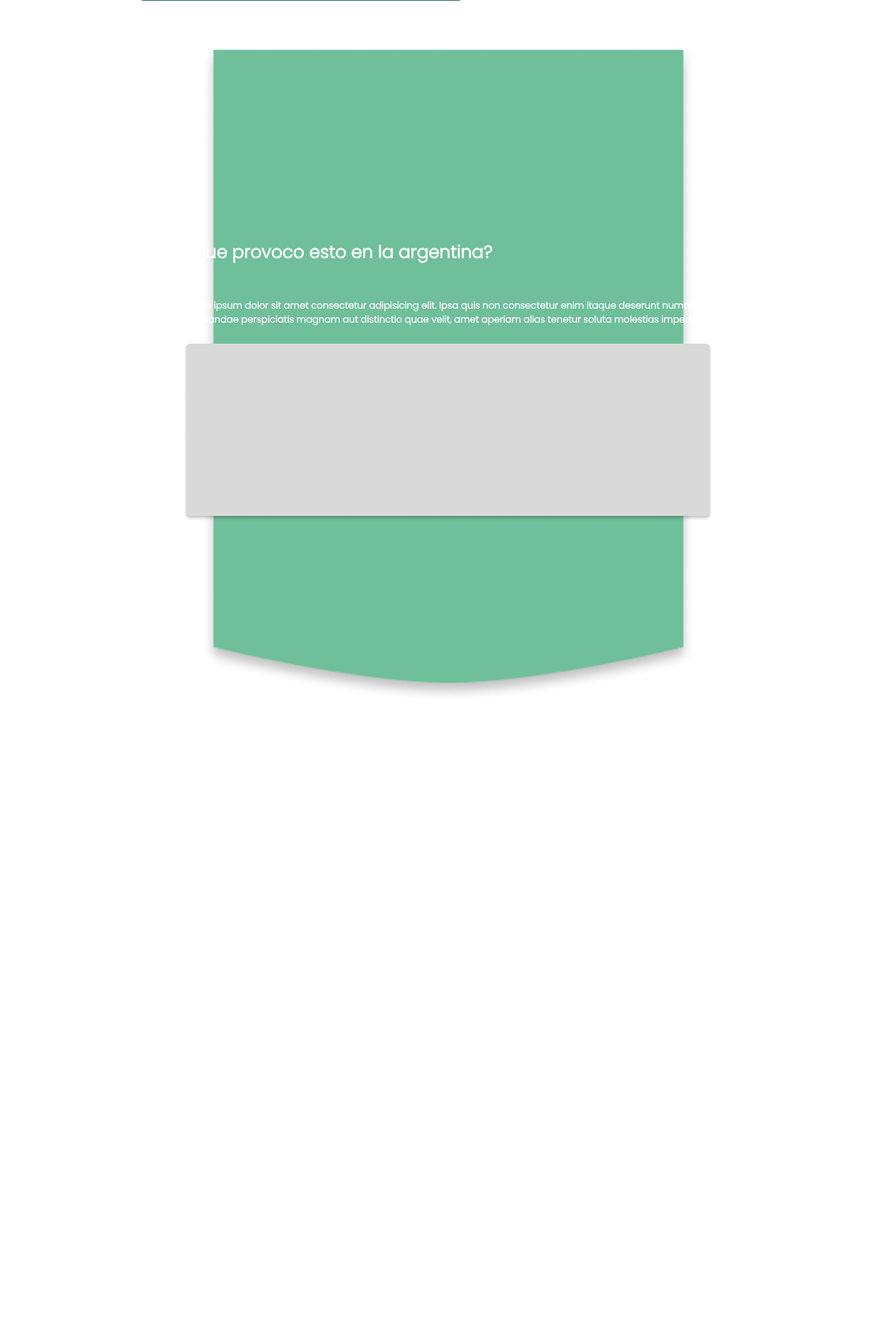
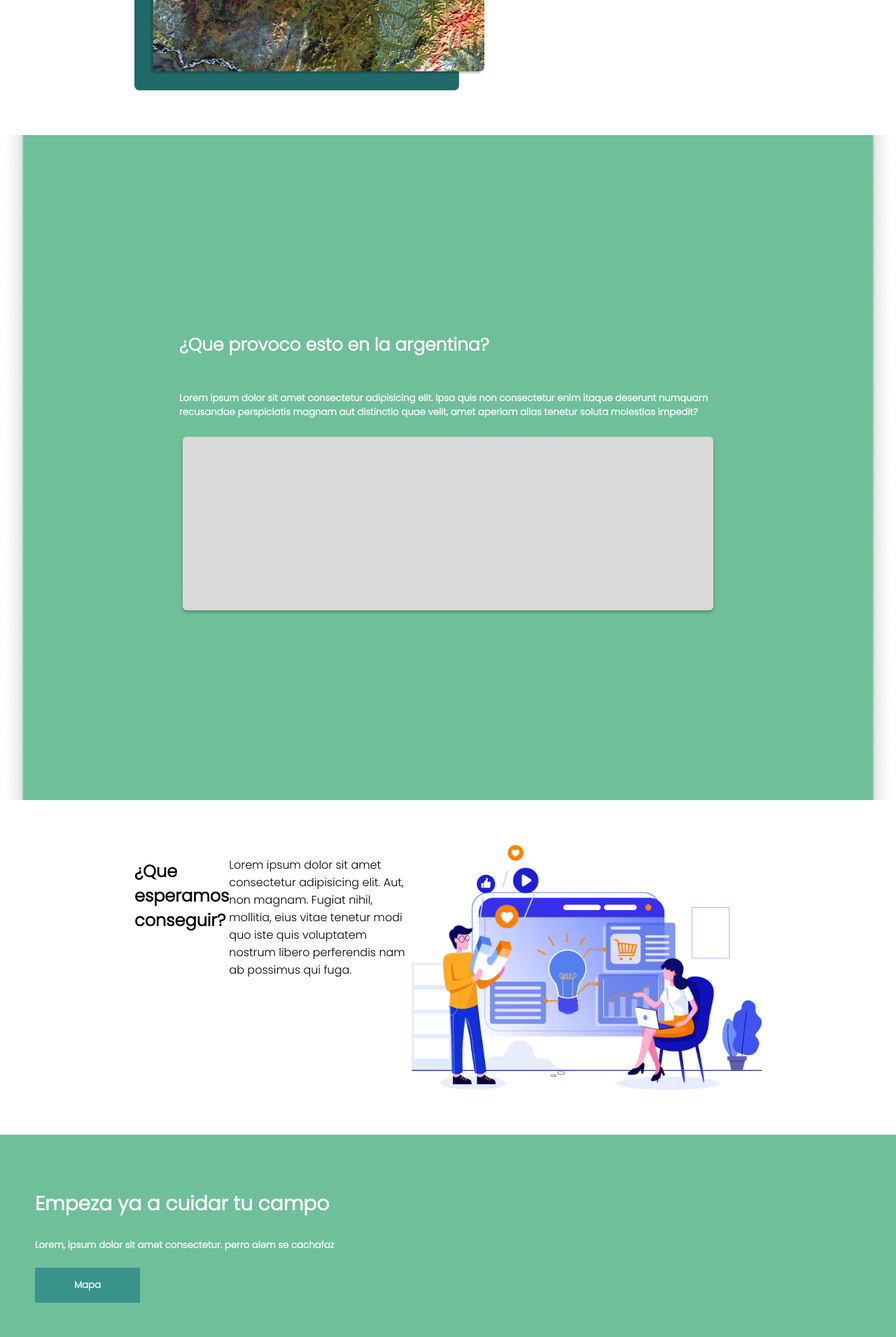
Before and after one commit to FrancoSandri/Proyecto, a PHP site: page / in a window 1280 px wide. Shown: the part 3355-5265 px from the top of the page at 70% size. Before the commit the page ends 4348 px from the top, so only its background shows below. Run offline with PHP 8.4, Linux system fonts and the light colour scheme; some libraries are stand-ins or nearby versions.

Commit message:
feat(home)

```diff
--- a/Front-End/Style/HomeStyle.css
+++ b/Front-End/Style/HomeStyle.css
@@ -1,5 +1,6 @@
 @charset "utf-8";
 @import url('https://fonts.googleapis.com/css2?family=Poppins:wght@200;300&display=swap');
+body{margin: 0;}
 /*Barra Menu*/
 .header {
     display: flex;
@@ -132,15 +133,15 @@
   /*Estilo Base*/
 /*Prefabs Mobile*/
 *{font-family: "poppins";}
-h1
+h1 /*Background titles*/
 {
   color: #fff;
 }
-h5
+h5 /*White text*/
 {
   color: #fff;
 }
-p
+p /*Black texy*/
 {
 
 }
@@ -149,7 +150,18 @@ h3 /*White Titles*/
   color: #fff;
   font-size: 25px;
 }
+button /*Button design*/
+{
+  background-color: #389389;
+  color: #fff;
 
+  width: 150px;
+  height: 50px;
+
+  border: 0;
+
+  font-weight: 800;
+}
 /*Textbox Prefab Mobile*/
 .Text-box
 {
@@ -164,6 +176,10 @@ h3 /*White Titles*/
 {
   width: 300px;
 }
+
+
+/*Finish prefab Mobile*/
+
 
 /*Back Ground mobile*/
 
@@ -191,20 +207,6 @@ h3 /*White Titles*/
 
   font-size: 15px;
   font-weight: 550;
-}
-
-/*Button Mobile*/
-.BackGround button
-{
-  background-color: #389389;
-  color: #fff;
-
-  width: 150px;
-  height: 50px;
-
-  border: 0;
-
-  font-weight: 800;
 }
 
 /*Que es satolution mobile*/
@@ -281,7 +283,7 @@ h3 /*White Titles*/
 
   background-image: url(../Fotos/Home-Bacground-Cruver-Mobiñe.png);
   background-repeat: no-repeat;
-  background-size: contain;
+  background-size: cover;
   background-position: center;
 
   padding: 20%;
@@ -289,6 +291,19 @@ h3 /*White Titles*/
 .Que-argentina-img img
 {
   width: 100%;
+}
+/*Empeza ya Mobile*/
+.Empeza-ya
+{
+  background-color: #6EBF9A;
+  flex-direction: column;
+
+  text-align: left;
+  padding: 50px;
+}
+.Empeza-ya h3
+{
+  font-size: 28px;
 }
 @media (min-width: 720px)
 {
--- a/Front-End/index.html
+++ b/Front-End/index.html
@@ -70,7 +70,7 @@
                 <h5>Lorem, ipsum dolor sit amet consectetur adipisicing elit. Rerum harum id eos? Rerum ex, minus quasi quisqu ercitationem et illo dolore.</h5>
             </div>
         </div>
-        <div class="Text-box" id="Prevenir">
+        <div class="Text-box" id="Aqua">
             <div class="Text-titles">
                 <h3>Porque es importante preveenir</h3>
                 <h5>Lorem ipsum dolor sit amet consectetur adipisicing elit. Sed reiciendis deleniti quasi aperiam maxime labore maiores beatae quidem fugiat, vitae itaque! Itaque nam vel odit perferendis amet doloribus deserunt veniam.</h5>
@@ -93,5 +93,22 @@
                 <img src="Fotos/Rectangle 167.png">
             </div>
         </div>
+        <div class="Text-box">
+            <h2>¿Que esperamos conseguir?</h2>
+            <p>Lorem ipsum dolor sit amet consectetur adipisicing elit. Aut, non magnam. Fugiat nihil, mollitia, eius vitae tenetur modi quo iste quis voluptatem nostrum libero perferendis nam ab possimus qui fuga.</p>
+            <img src="Fotos/Home-QueEsperamos.png">
+        </div>
+        <div class="Empeza-ya">
+            <h3>Empeza ya a cuidar tu campo</h3>
+            <h5>Lorem, ipsum dolor sit amet consectetur. perro alem se cachafaz</h5>
+            <form action="Home.php">
+                <button >Mapa</button>
+            </form>
+        </div>
+        <div class="Text-box">
+            <h2>Contactanos</h2>
+            <p>Lorem ipsum dolor sit amet consectetur adipisicing elit. Impedit repudiandae non dolorum quae ex soluta, pariatur tempora minima sequi veritatis, debitis dolor enim atque tempore veniam voluptatibus officia voluptatum quo.</p>
+            <img src="Fotos/Home-Contactanos.png"
+        </div>
     </div>
 <body>
```
